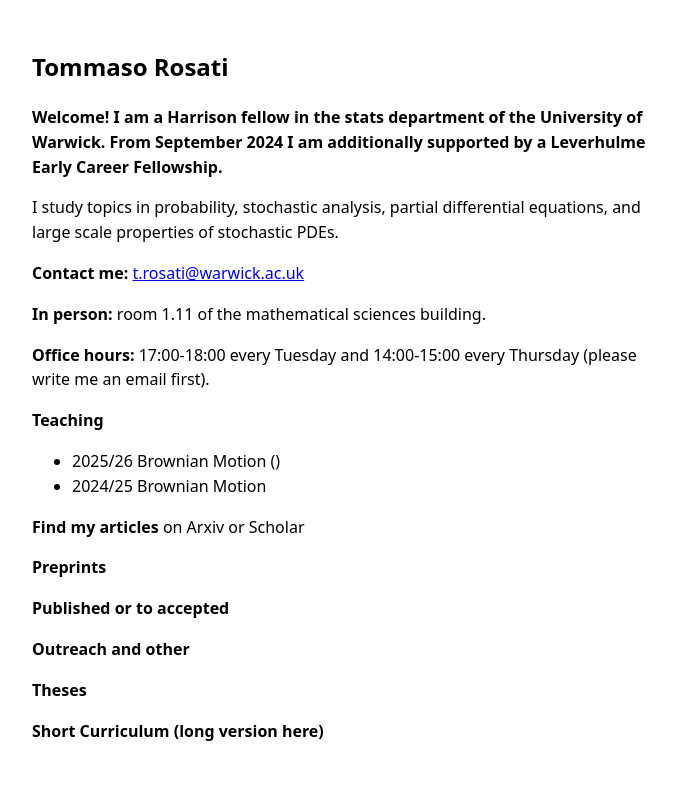
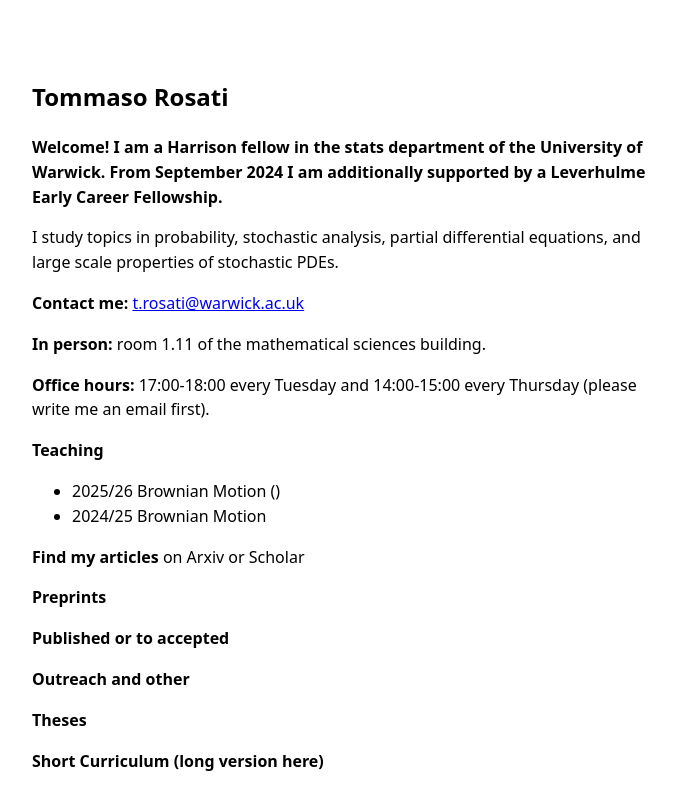
Before and after one commit to rosati-tom/rosati-tom.github.io, a Jekyll site: the page built from index.md, in a window 1280 px wide. Shown: the top 810 px of the page, without its empty margins (298-974 px from the left). Built offline with Jekyll 4.4.1, drawn with Linux system fonts in a browser that asks for light colours; our own code applies the rules of GitHub Pages for plain Markdown files.

```diff
--- a/assets/style.css
+++ b/assets/style.css
@@ -1,7 +1,7 @@
 
 .container {
   max-width: 620px;
-  margin: 48px auto;
+  margin: 78px auto;
   padding: 0 16px;
   font-family: system-ui, -apple-system, Segoe UI, Roboto, Helvetica, Arial, sans-serif;
   line-height: 1.55;
```
